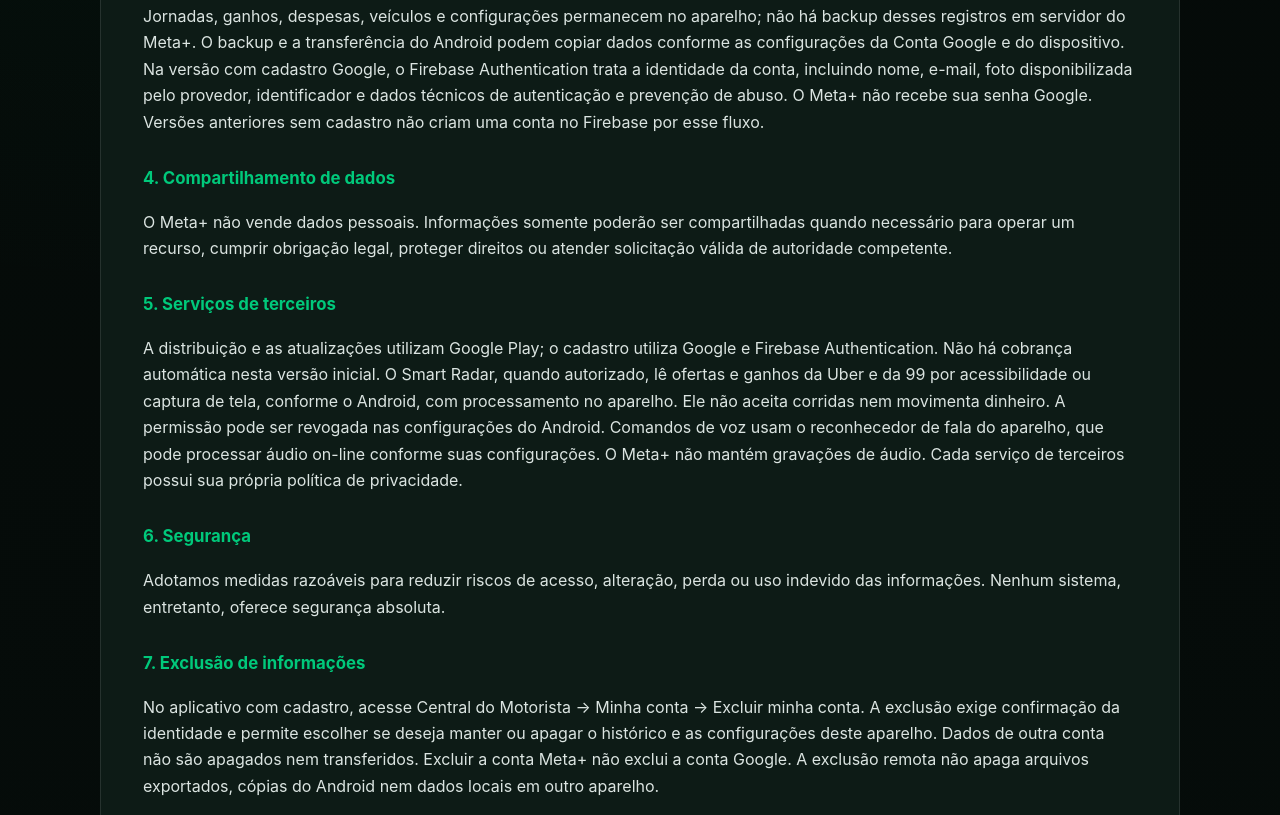
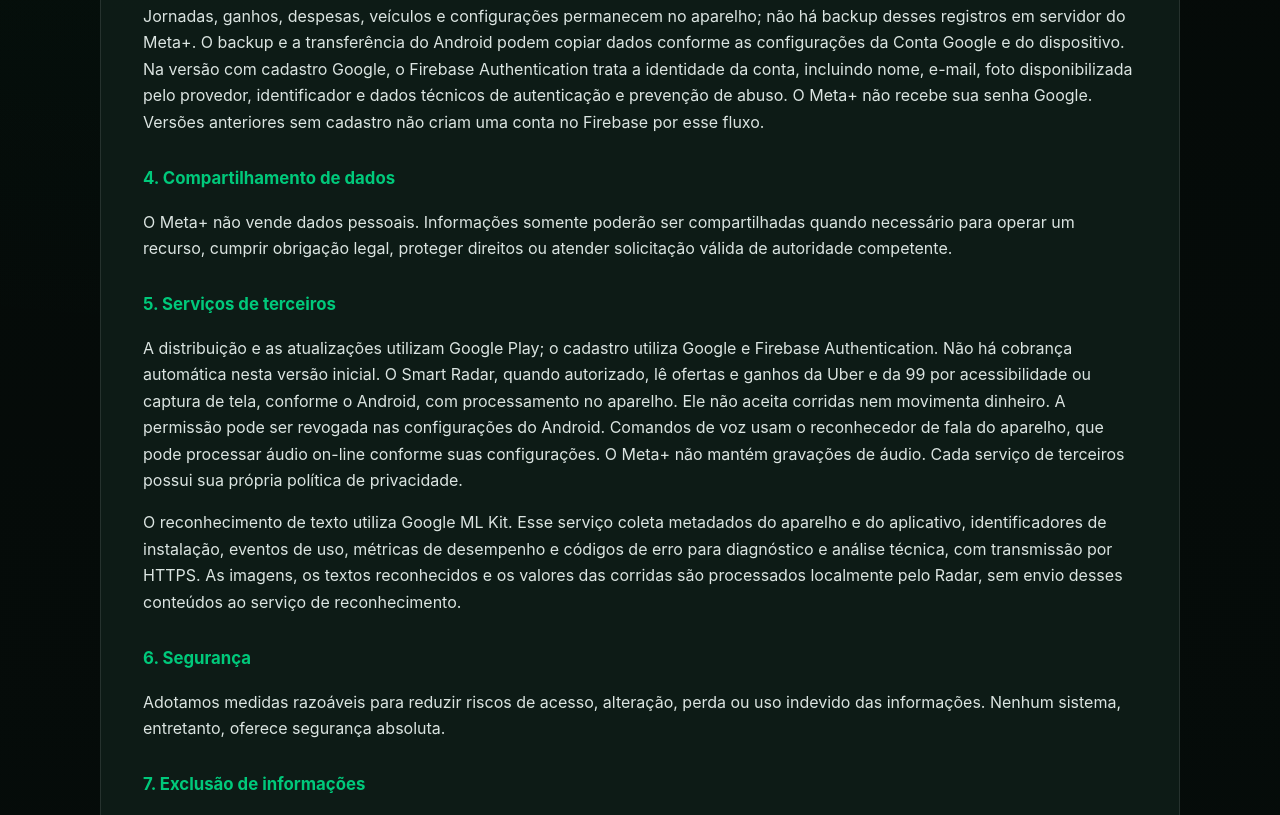
Before and after one commit to alexeirodrigeus/metago-legal, a plain HTML site: page index.html in a window 1280 px wide. Shown: the part 1737-2552 px from the top of the page. Drawn offline with Linux system fonts and the light colour scheme.

Commit message:
Esclarecer diagnóstico técnico do reconhecimento de texto
Updated the last updated date and added a paragraph about Google ML Kit usage.

```diff
--- a/index.html
+++ b/index.html
@@ -693,7 +693,7 @@
       </h2>
 
       <p class="section-intro">
-        Última atualização: 26 de outubro de 2026.
+        Última atualização: 29 de outubro de 2026.
       </p>
 
       <p>
@@ -823,6 +823,13 @@
         gravações de áudio. Cada serviço de terceiros possui sua própria
         política de privacidade.
       </p>
+
+      <p>O reconhecimento de texto utiliza Google ML Kit. Esse serviço coleta
+      metadados do aparelho e do aplicativo, identificadores de instalação,
+      eventos de uso, métricas de desempenho e códigos de erro para diagnóstico
+      e análise técnica, com transmissão por HTTPS. As imagens, os textos
+      reconhecidos e os valores das corridas são processados localmente pelo
+      Radar, sem envio desses conteúdos ao serviço de reconhecimento.</p>
 
 
       <h3>
```
